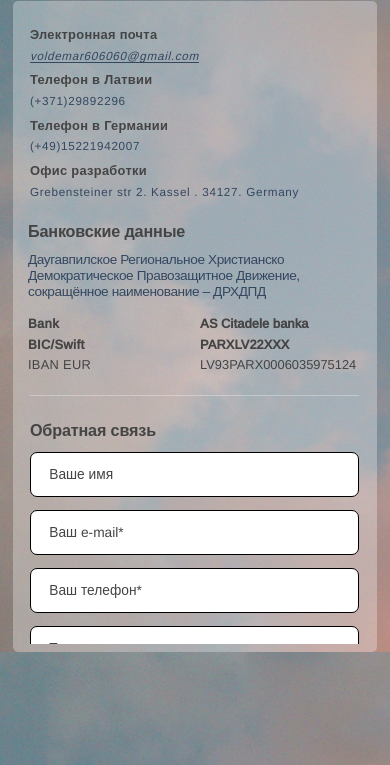
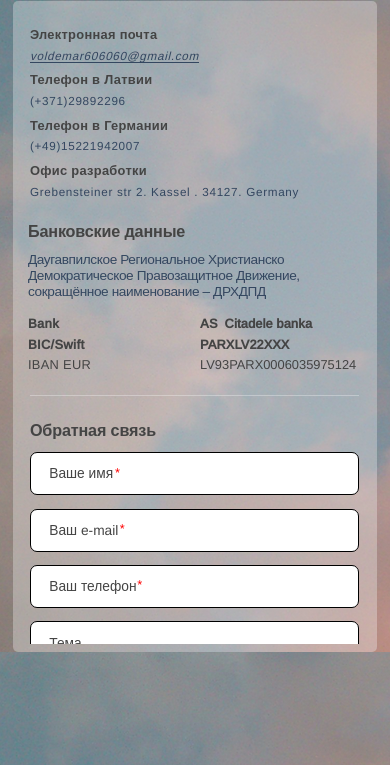
Before and after one commit to Marina2022/school, a website: page source/contacts.html in a window 390 px wide. Shown: the part 79-844 px from the top of the page. Drawn offline with nearby package versions, Linux system fonts and the light colour scheme; files that its build step writes are made by us from their sources.

Commit message:
stars done

```diff
--- a/source/contacts.html
+++ b/source/contacts.html
@@ -95,7 +95,7 @@
                 Bank
               </div>
               <div class="bank-data-text">
-                AS  Citadele banka
+                AS&nbsp;&nbsp;Citadele banka
               </div>
 
               <div class="bank-data-title">
@@ -123,15 +123,17 @@
             <form action="" class="contacts__feedback-form">
               <div class="form-placeholder-wrapper">
                 <input type="text" required class="feedback-input feedback-input--with-star" placeholder="Ваше имя" id="name">
-                <label for="name" class="star-input-label"></label>
+                <label for="name" class="star-input-label star-input-label--name">*</label>
               </div>
 
               <div class="form-placeholder-wrapper">
-              <input type="text" required class="feedback-input feedback-input--with-star" placeholder="Ваш e-mail*">
+              <input type="text" required class="feedback-input feedback-input--with-star" placeholder="Ваш e-mail" id="email">
+                <label for="email" class="star-input-label star-input-label--email">*</label>
               </div>
 
               <div class="form-placeholder-wrapper">
-              <input type="text" required class="feedback-input feedback-input--with-star" placeholder="Ваш телефон*">
+              <input type="text" required class="feedback-input feedback-input--with-star" placeholder="Ваш телефон" id="phone">
+                <label for="phone" class="star-input-label star-input-label--phone">*</label>
               </div>
 
               <input type="text"  class="feedback-input" placeholder="Тема">
--- a/source/sass/blocks/_5_contacts.scss
+++ b/source/sass/blocks/_5_contacts.scss
@@ -32,11 +32,11 @@
     }
 
     .form-placeholder-wrapper {
+      position: relative;
       height: 25%;
       margin-bottom: 1.2%;
       margin-top: 1%;
       @media (max-width: 897px) {
-
         margin-bottom: 1vw;
         margin-top: 0.3%;
       }
@@ -49,7 +49,49 @@
       height: 100%;
       margin: 0;
       @media (max-width: 500px) {
-        height: 11.5vw;
+        height: 11.1vw;
+      }
+    }
+
+    .star-input-label {
+      position: absolute;
+      top: 0.6vw;
+      right: 11.2vw;
+    }
+
+    .star-input-label {
+      position: absolute;
+      top: 1.2vh;
+      right: 11vw;
+      @media (max-width: 897px) {
+        top: 0.6vh;
+        right: 23.2vw;
+      }
+      @media (max-width: 500px) {
+        top: 2.7vw;
+        right: 61.2vw;
+        color: red;
+      }
+
+
+      &--email {
+        right: 10.7vw;
+        @media (max-width: 897px) {
+          right: 22.7vw;
+        }
+        @media (max-width: 500px) {
+          right: 60vw;
+        }
+      }
+
+      &--phone {
+        right: 9.6vw;
+        @media (max-width: 897px) {
+          right: 20.3vw;
+        }
+        @media (max-width: 500px) {
+          right: 55.5vw;
+        }
       }
     }
 
```
Also changed, not shown: build/contacts.html, build/css/style.css, 1 other file.
